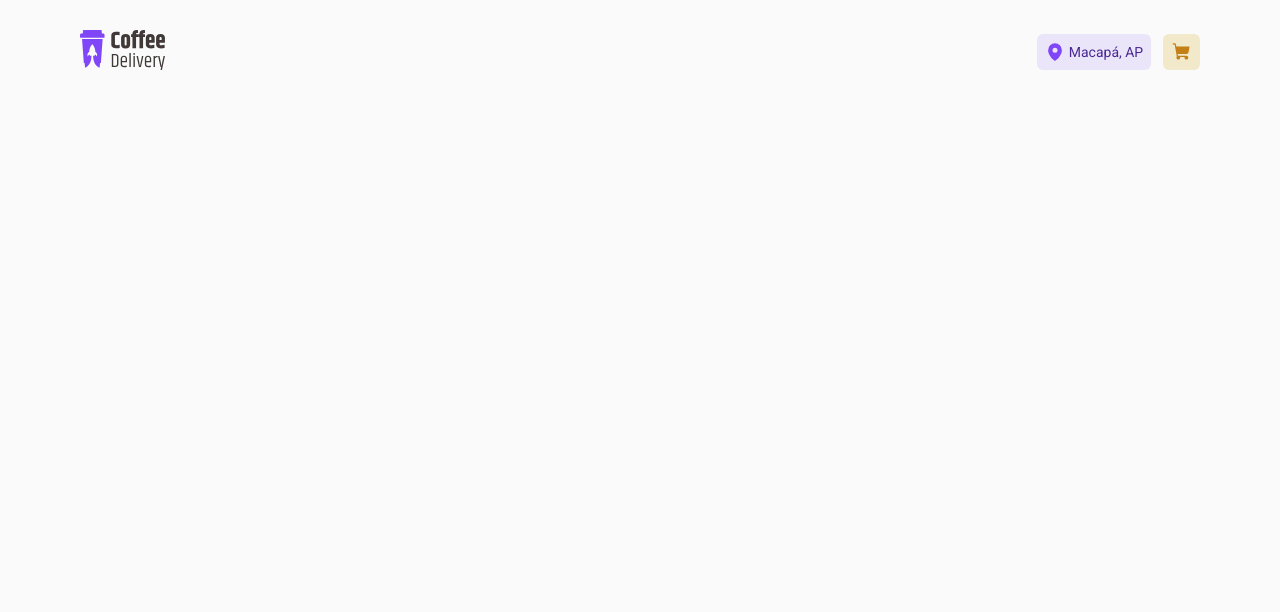
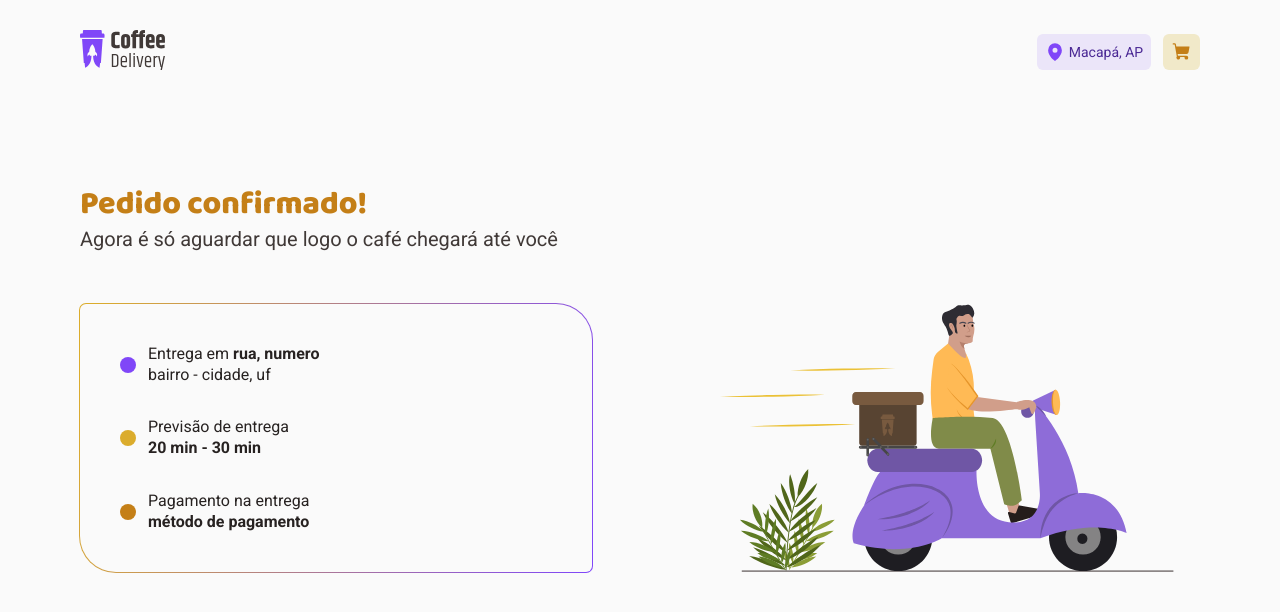
Before and after one commit to nathallye/challenge02-ignite-react, a React (Vite) app: page /Success in a window 1280 px wide. Shown: the top 612 px of the page. Built offline with nearby package versions, Linux system fonts and the light colour scheme.

Commit message:
Success component

```diff
--- a/src/Router.tsx
+++ b/src/Router.tsx
@@ -1,8 +1,10 @@
 import { Routes, Route } from "react-router-dom";
 
 import { DefaultLayout } from "./layouts/DefaultLayout";
+
+import { Home } from "./pages/Home";
 import { Checkout } from "./pages/Checkout";
-import { Home } from "./pages/Home";
+import { Success } from "./pages/Success";
 
 export function Router() {
   return (
@@ -11,7 +13,7 @@ export function Router() {
         <Route path="/" element={<Home />} />
         <Route path="/Home" element={<Home />} />
         <Route path="/Checkout" element={<Checkout />} />
-        <Route path="/Success" element="" />
+        <Route path="/Success" element={<Success />} />
       </Route>
     </Routes>
   );
--- a/src/pages/Success/Success.tsx
+++ b/src/pages/Success/Success.tsx
@@ -1,3 +1,65 @@
+import { useTheme } from "styled-components";
+import { Clock, CurrencyDollar, MapPin } from "phosphor-react";
+
+import { InfoItem } from "../../components/InfoItem";
+
+import { OrderDetailsContainer, SuccessContainer } from "./styles";
+import { RegularText, TitleText } from "../../styles/text";
+
+import successIllustration from "../../assets/success-illustration.svg";
+
 export const Success = () => {
-  return <div>Success</div>;
+  const { colors } = useTheme();
+
+  return (
+    <SuccessContainer className="container">
+      <div>
+        <TitleText size="l">Pedido confirmado!</TitleText>
+        <RegularText size="l" color="subtitle">
+          Agora é só aguardar que logo o café chegará até você
+        </RegularText>
+      </div>
+
+      <section>
+        <OrderDetailsContainer>
+          <InfoItem
+            icon={<MapPin weight="fill" />}
+            iconColor={colors["brand-purple"]}
+            text={
+              <RegularText>
+                Entrega em <strong> rua, numero </strong>
+                <br />
+                bairro - cidade, uf
+              </RegularText>
+            }
+          />
+
+          <InfoItem
+            icon={<Clock weight="fill" />}
+            iconColor={colors["brand-yellow"]}
+            text={
+              <RegularText>
+                Previsão de entrega
+                <br />
+                <strong>20 min - 30 min</strong>
+              </RegularText>
+            }
+          />
+
+          <InfoItem
+            icon={<CurrencyDollar weight="fill" />}
+            iconColor={colors["brand-yellow-dark"]}
+            text={
+              <RegularText>
+                Pagamento na entrega
+                <br />
+                <strong>método de pagamento</strong>
+              </RegularText>
+            }
+          />
+        </OrderDetailsContainer>
+        <img src={successIllustration} />
+      </section>
+    </SuccessContainer>
+  );
 };
--- a/src/pages/Success/styles.ts
+++ b/src/pages/Success/styles.ts
@@ -1 +1,42 @@
 import styled from "styled-components";
+
+export const SuccessContainer = styled.div`
+  display: flex;
+  flex-direction: column;
+
+  gap: 2.5rem;
+  margin-top: 5rem;
+
+  h1 {
+    color: ${({ theme }) => theme.colors["brand-yellow-dark"]};
+  }
+
+  > section {
+    display: flex;
+    align-items: center;
+    justify-content: space-between;
+  }
+`;
+
+export const OrderDetailsContainer = styled.div`
+  display: flex;
+  flex-direction: column;
+
+  background: ${({ theme }) => theme.colors["base-background"]};
+  border-radius: 6px 36px 6px 36px;
+
+  padding: 2.5rem;
+  position: relative;
+  min-width: 32rem;
+  gap: 2rem;
+
+  &::before {
+    content: "";
+    background: linear-gradient(102.89deg, #dbac2c 2.61%, #8047f8 98.76%);
+    border-radius: 7px 37px 7px 37px;
+
+    position: absolute;
+    inset: -1px;
+    z-index: -1;
+  }
+`;
```
Also changed, not shown: src/assets/success-illustration.svg (added).
